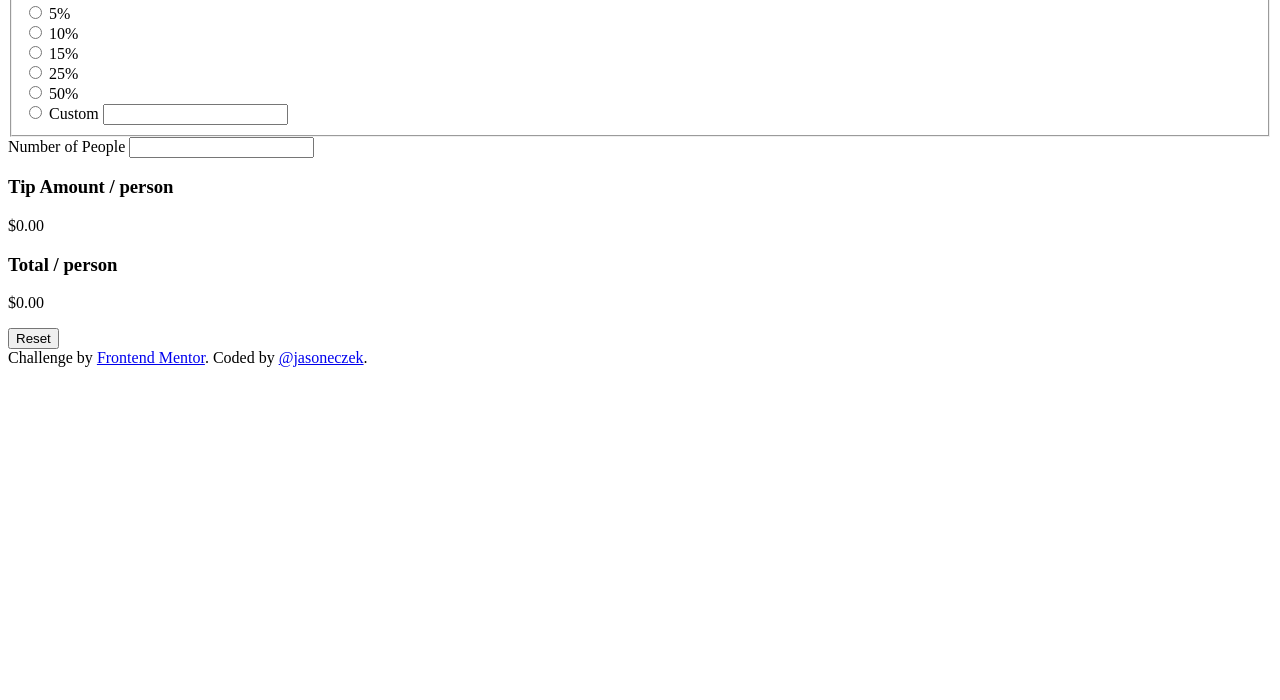
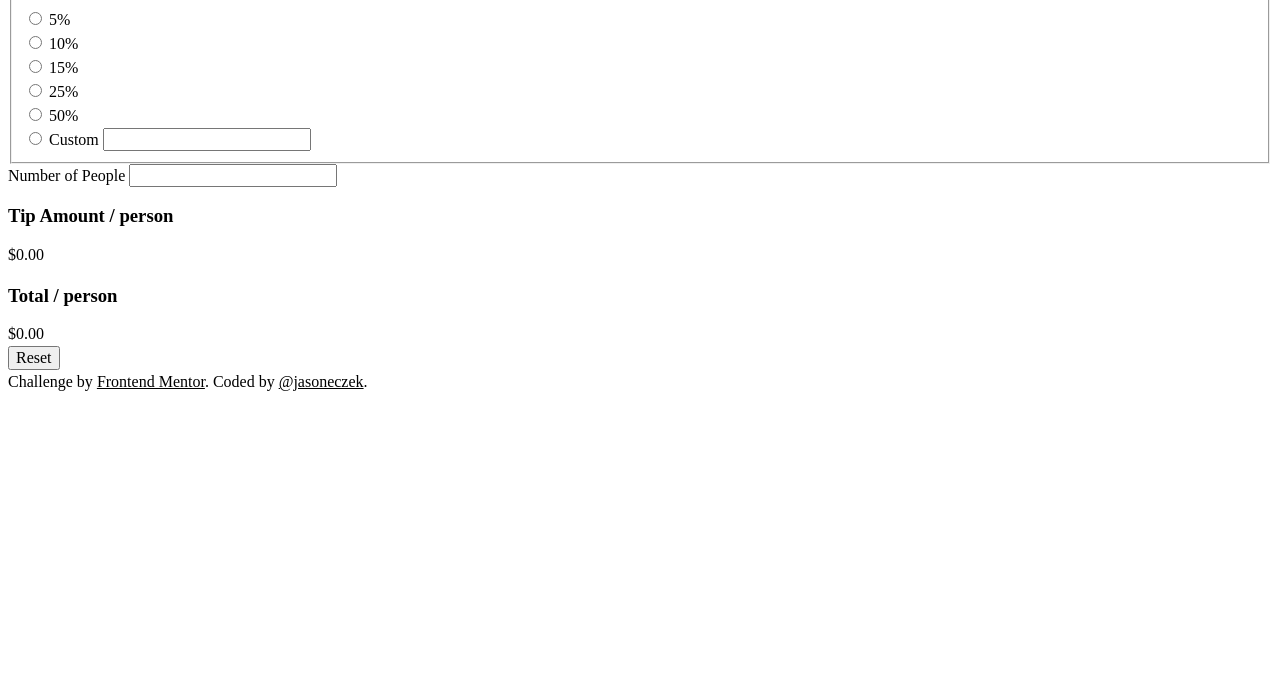
Before and after one commit to jasoneczek/fementor-tip-calculator-app, a plain HTML site: page index.html in a window 1280 px wide. Shown: the part 108-808 px from the top of the page. Drawn offline with Linux system fonts and the light colour scheme.

Commit message:
Add CSS reset

```diff
--- a/css/style.css
+++ b/css/style.css
@@ -69,6 +69,98 @@
   --fs-5: 2rem;
 }
 
+/* Andy Bell CSS reset */
+/* Box sizing rules */
+*,
+*::before,
+*::after {
+  box-sizing: border-box;
+}
+
+/* Prevent font size inflation */
+html {
+  -moz-text-size-adjust: none;
+  -webkit-text-size-adjust: none;
+  text-size-adjust: none;
+}
+
+/* Remove default margin in favour of better control in authored CSS */
+body,
+h1,
+h2,
+h3,
+h4,
+p,
+figure,
+blockquote,
+dl,
+dd {
+  margin-block-end: 0;
+}
+
+/* Remove list styles on ul, ol elements with a list role, which suggests default styling will be removed */
+ul[role="list"],
+ol[role="list"] {
+  list-style: none;
+}
+
+/* Set core body defaults */
+body {
+  min-height: 100vh;
+  line-height: 1.5;
+}
+
+/* Set shorter line heights on headings and interactive elements */
+h1,
+h2,
+h3,
+h4,
+button,
+input,
+label {
+  line-height: 1.1;
+}
+
+/* Balance text wrapping on headings */
+h1,
+h2,
+h3,
+h4 {
+  text-wrap: balance;
+}
+
+/* A elements that don't have a class get default styles */
+a:not([class]) {
+  text-decoration-skip-ink: auto;
+  color: currentColor;
+}
+
+/* Make images easier to work with */
+img,
+picture {
+  max-width: 100%;
+  display: block;
+}
+
+/* Inherit fonts for inputs and buttons */
+input,
+button,
+textarea,
+select {
+  font-family: inherit;
+  font-size: inherit;
+}
+
+/* Make sure textareas without a rows attribute are not tiny */
+textarea:not([rows]) {
+  min-height: 10em;
+}
+
+/* Anything that has been anchored to should have extra scroll margin */
+:target {
+  scroll-margin-block: 5ex;
+}
+
 .attribution {
   font-size: 11px;
   text-align: center;
```
